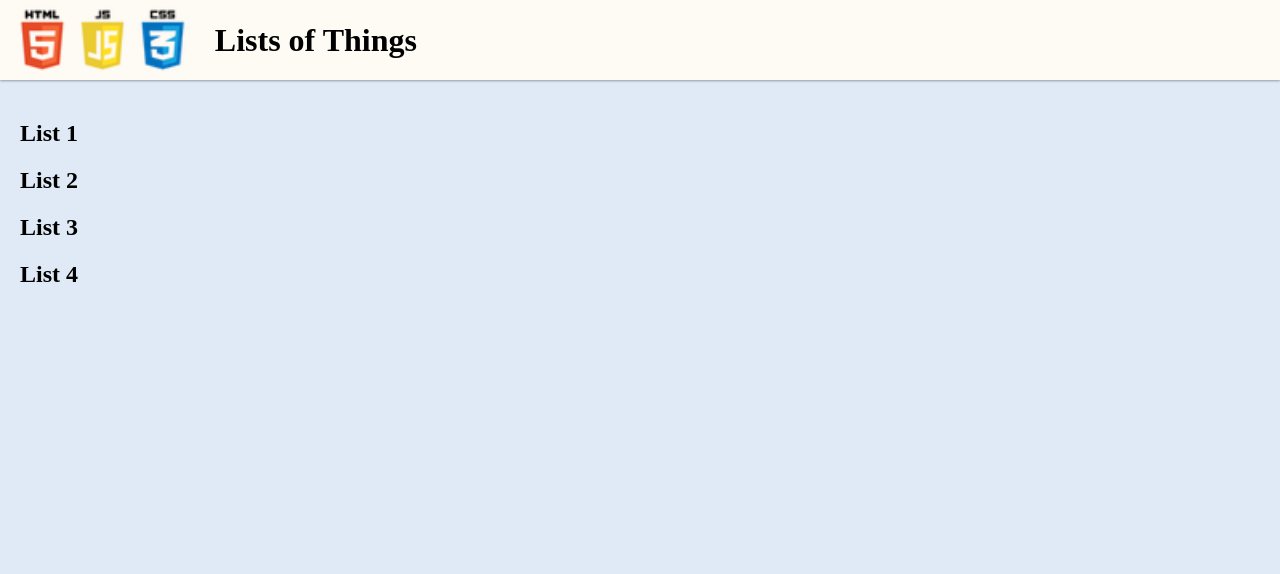
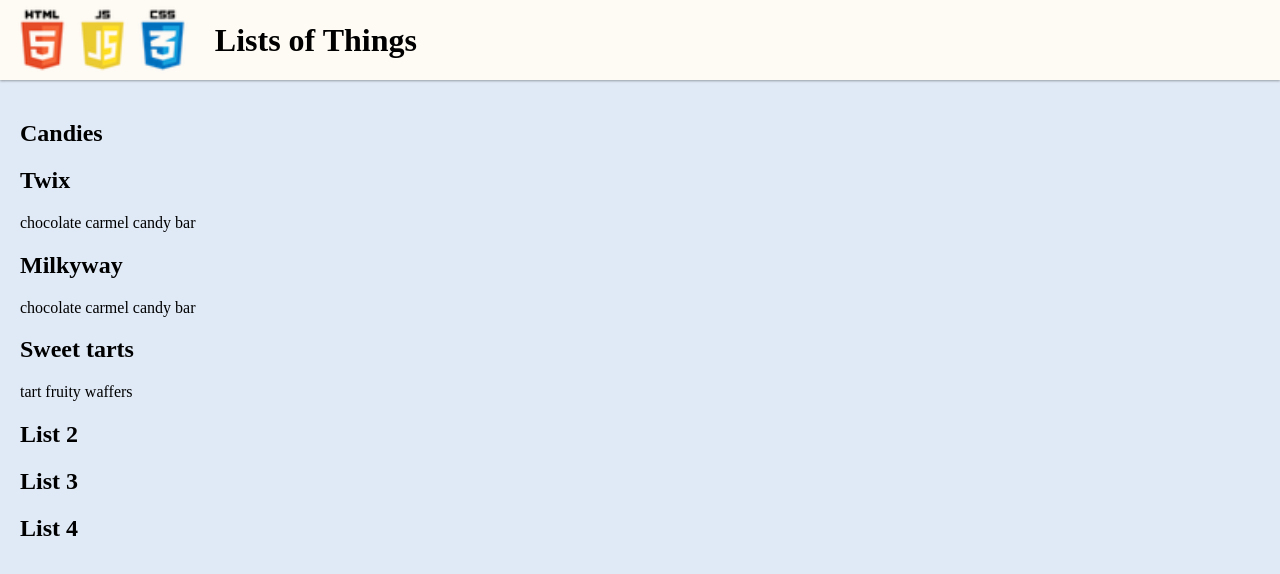
Before and after one commit to tylerww91/web-spotlight-list-practice, a website with bundled scripts: page index.html in a window 1280 px wide. Built offline with nearby package versions, Linux system fonts and the light colour scheme.

Commit message:
adds candy array, render function and imported both into app.js. also adds displaycandies function, and runs the function

```diff
--- a/app.js
+++ b/app.js
@@ -1,8 +1,17 @@
 // import functions and grab DOM elements
-
+import { renderCandy } from './render-candy.js';
+import { candies } from './candies-data.js';
 // initialize global state
 
-// set event listeners
-  // get user input
-  // use user input to update state
-  // update DOM to reflect the new state
+const candyList = document.getElementById('candy-list');
+
+function displayCandies() {
+    candyList.innerHTML = '';
+
+    for (let candy of candies) {
+        const candyEl = renderCandy(candy);
+        candyList.append(candyEl);
+    }
+}
+
+displayCandies();
--- /dev/null
+++ b/candies-data.js
@@ -0,0 +1,17 @@
+export const candies = [
+    {
+        name: 'Twix',
+        flavor: 'chocolate carmel',
+        type: 'candy bar',
+    },
+    {
+        name: 'Milkyway',
+        flavor: 'chocolate carmel',
+        type: 'candy bar',
+    },
+    {
+        name: 'Sweet tarts',
+        flavor: 'tart fruity',
+        type: 'waffers',
+    },
+];
--- a/index.html
+++ b/index.html
@@ -1,6 +1,5 @@
 <!DOCTYPE html>
 <html lang="en">
-
     <head>
         <!-- metadata -->
         <meta charset="UTF-8" />
@@ -21,19 +20,23 @@
         <link rel="stylesheet" href="styles/reset.css" />
         <link rel="stylesheet" href="styles/global.css" />
         <!-- add link for page specific css -->
-
     </head>
 
     <body>
         <header>
-        <img class="logo" src="assets/html_css_js.png" alt="logo">
+            <img class="logo" src="assets/html_css_js.png" alt="logo" />
             <h1>Lists of Things</h1>
         </header>
 
         <main>
             <section>
-            <h2>List 1</h2>
-            <ul id="list-1"></ul>
+                <h2>Candies</h2>
+                <ul id="candy-list">
+                    <li class="candy-item">
+                        <h2>Twix</h2>
+                        <p>chocolate carmel candy bar</p>
+                    </li>
+                </ul>
             </section>
 
             <section>
@@ -50,11 +53,6 @@
                 <h2>List 4</h2>
                 <ul id="list-4"></ul>
             </section>
-
-
-
         </main>
-
     </body>
-
 </html>
--- /dev/null
+++ b/render-candy.js
@@ -0,0 +1,14 @@
+export function renderCandy(candy) {
+    const li = document.createElement('li');
+    li.classList.add('candy-item');
+
+    const headEl = document.createElement('h2');
+    headEl.textContent = candy.name;
+
+    const pEl = document.createElement('p');
+    pEl.textContent = candy.flavor + ' ' + candy.type;
+
+    li.append(headEl, pEl);
+
+    return li;
+}
```
Also changed, not shown: array-two.js (+7 -0 lines), array-one.js (deleted), render-one.js (deleted). Lines whose indentation alone changed are shown as unchanged.
